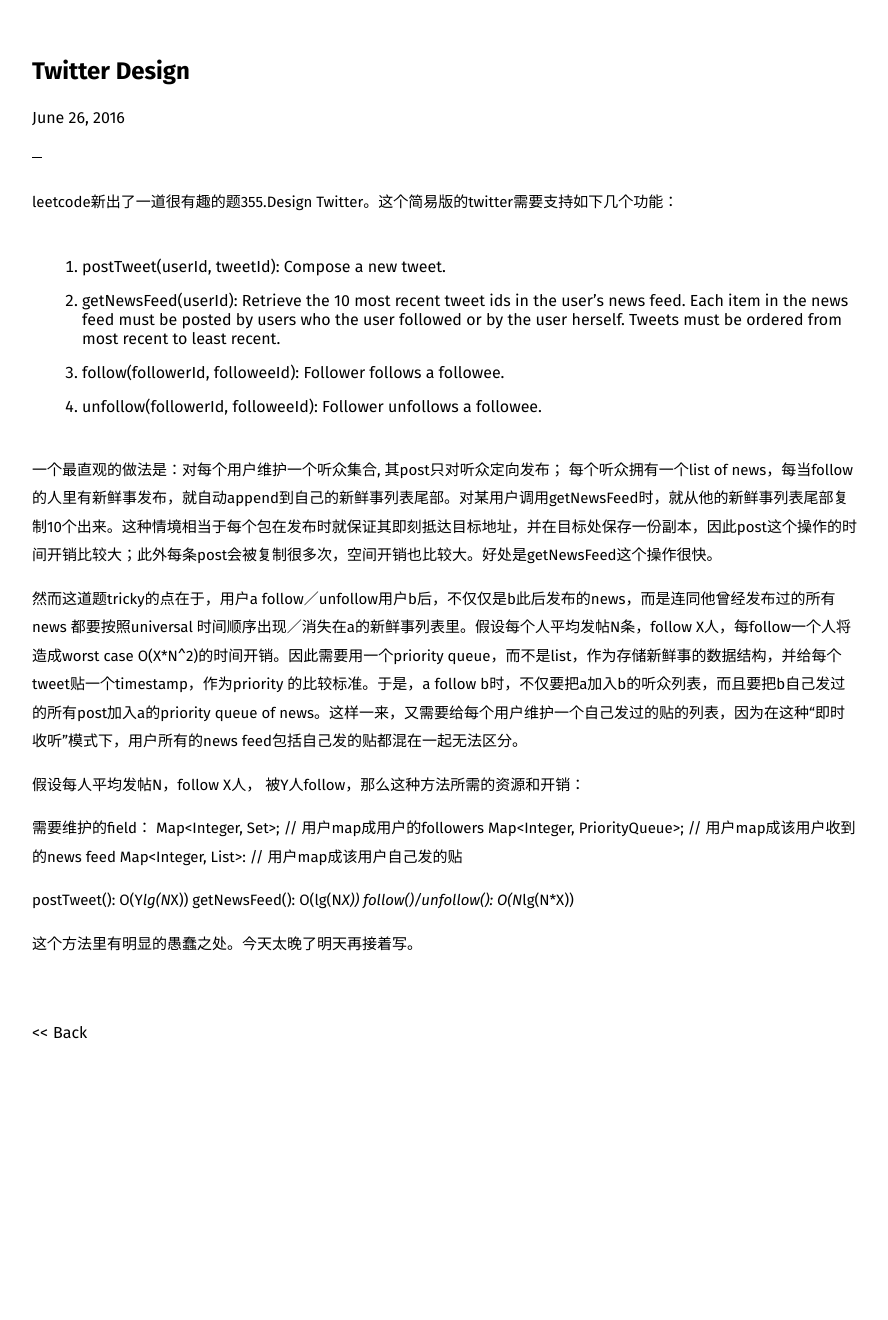
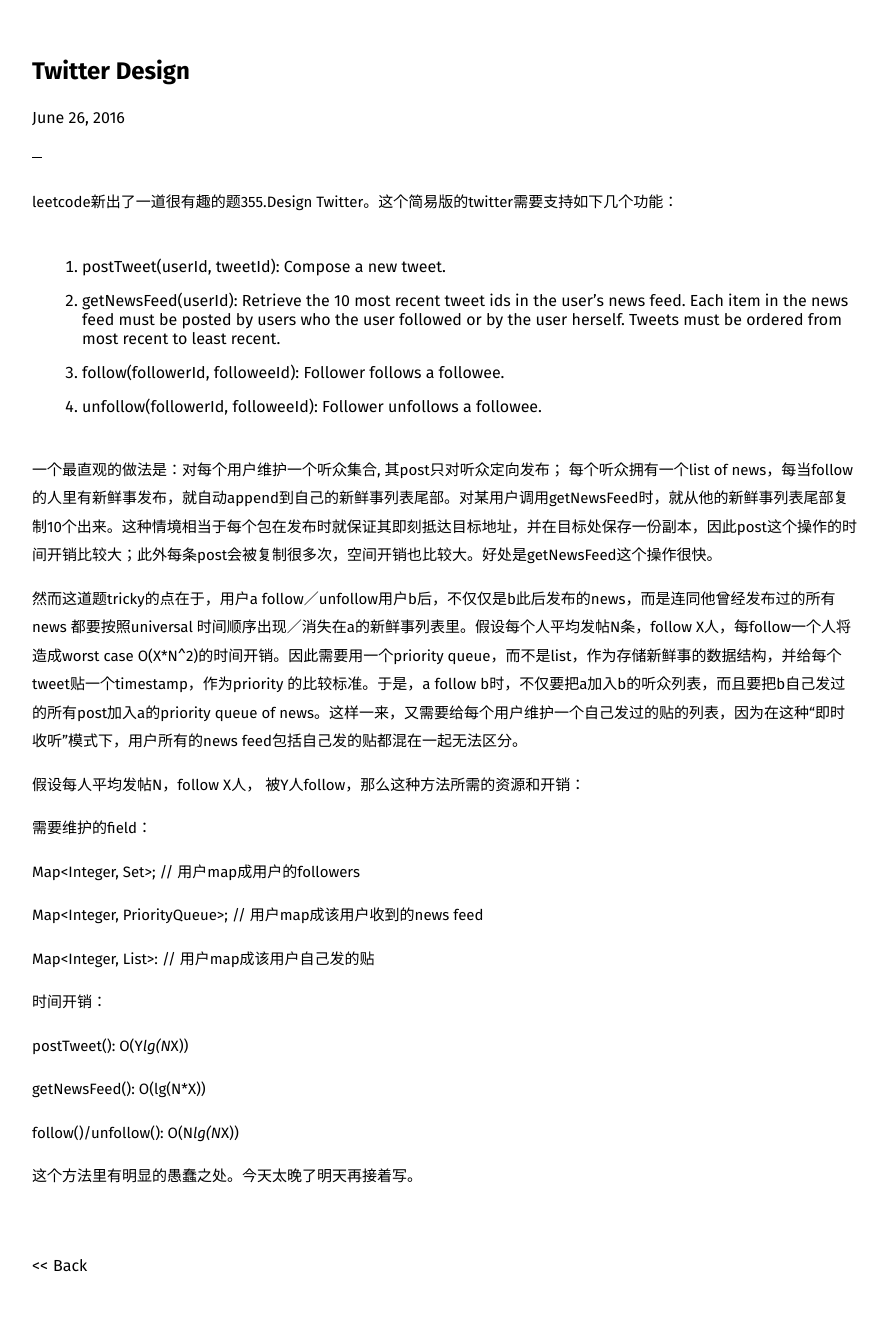
Before and after one commit to pocoapoco/pocoapoco.github.io, a Jekyll site: the page built from _posts/2016-06-27-Twitter Design.md, in a window 1280 px wide. Shown: the whole page, without its empty margins (18-906 px from the left). Built offline with Jekyll 4.4.1, drawn with Linux system fonts in a browser that asks for light colours; before the commit the page ends 1087 px from its top, so only the background shows below that.

Commit message:
twitterDesign stupid solution

```diff
--- a/_posts/2016-06-27-Twitter Design.md
+++ b/_posts/2016-06-27-Twitter Design.md
@@ -17,12 +17,19 @@
 假设每人平均发帖N，follow X人， 被Y人follow，那么这种方法所需的资源和开销：
 
 需要维护的field：
+
 Map<Integer, Set<Integer>>; // 用户map成用户的followers
+
 Map<Integer, PriorityQueue<Tweet>>; // 用户map成该用户收到的news feed
+
 Map<Integer, List<Integer>>: // 用户map成该用户自己发的贴
 
+时间开销：
+
 postTweet(): O(Y*lg(N*X))
+
 getNewsFeed(): O(lg(N*X))
+
 follow()/unfollow(): O(N*lg(N*X))
 
 这个方法里有明显的愚蠢之处。今天太晚了明天再接着写。
```
